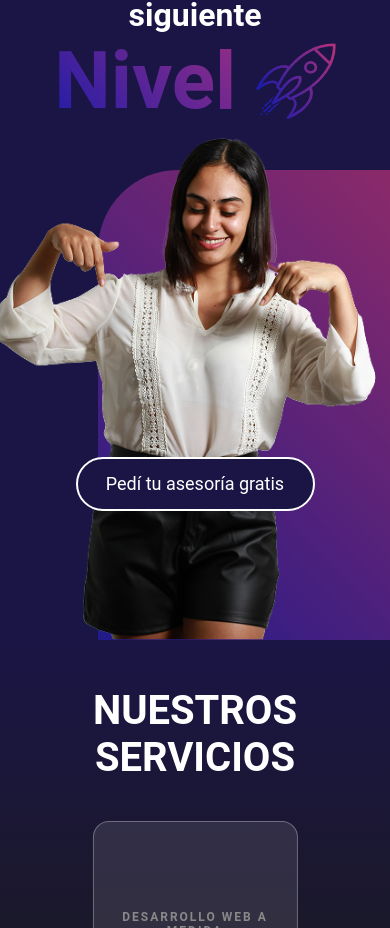
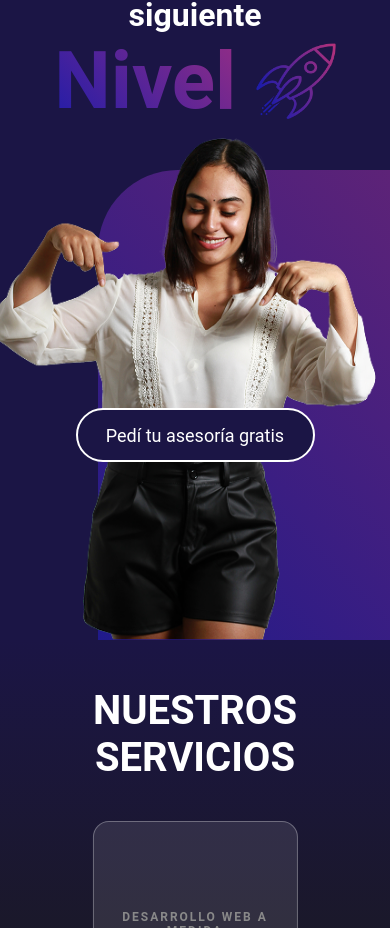
Before and after one commit to betogus/stefestudiocreativo, a React (Vite) app: page / in a window 390 px wide. Shown: the part 996-1924 px from the top of the page. Built offline with nearby package versions, Linux system fonts and the light colour scheme.

Commit message:
img responsive

```diff
--- a/src/components/Asesoria.css
+++ b/src/components/Asesoria.css
@@ -31,8 +31,9 @@
 
 .asesoria-box {
   height: 493px;
-  width: clamp(300px, 80vw, 890px);
+  width: 890px;
   background: linear-gradient(45deg, #1f1ca9 0%, #bf3378 100%);
+  border-top-right-radius: 5rem;
   opacity: 0.7;
   position: absolute;
   z-index: -1;
@@ -40,12 +41,7 @@
   left: 0;
 }
 
-.stef-img {
-  width: clamp(400px, 50vw, 650px);
-  height: auto;
-  object-fit: cover;
-  z-index: 1;
-}
+
 .asesoria-button {
   width: 100%;
   max-width: 450px;
@@ -101,6 +97,17 @@
   .asesoria-nivel {
     margin-bottom: 0px;
   }
+
+  .stef-img {
+    width: clamp(400px, 50vw, 650px); /* se adapta al ancho de la pantalla */
+    height: auto; /* mantiene proporción */
+    object-fit: contain; /* asegura que se vea bien sin recorte */
+    z-index: 1;
+  }
+
+  .asesoria-button {
+    top: 80px;
+  }
 }
 
 .asesoria-text {
```
